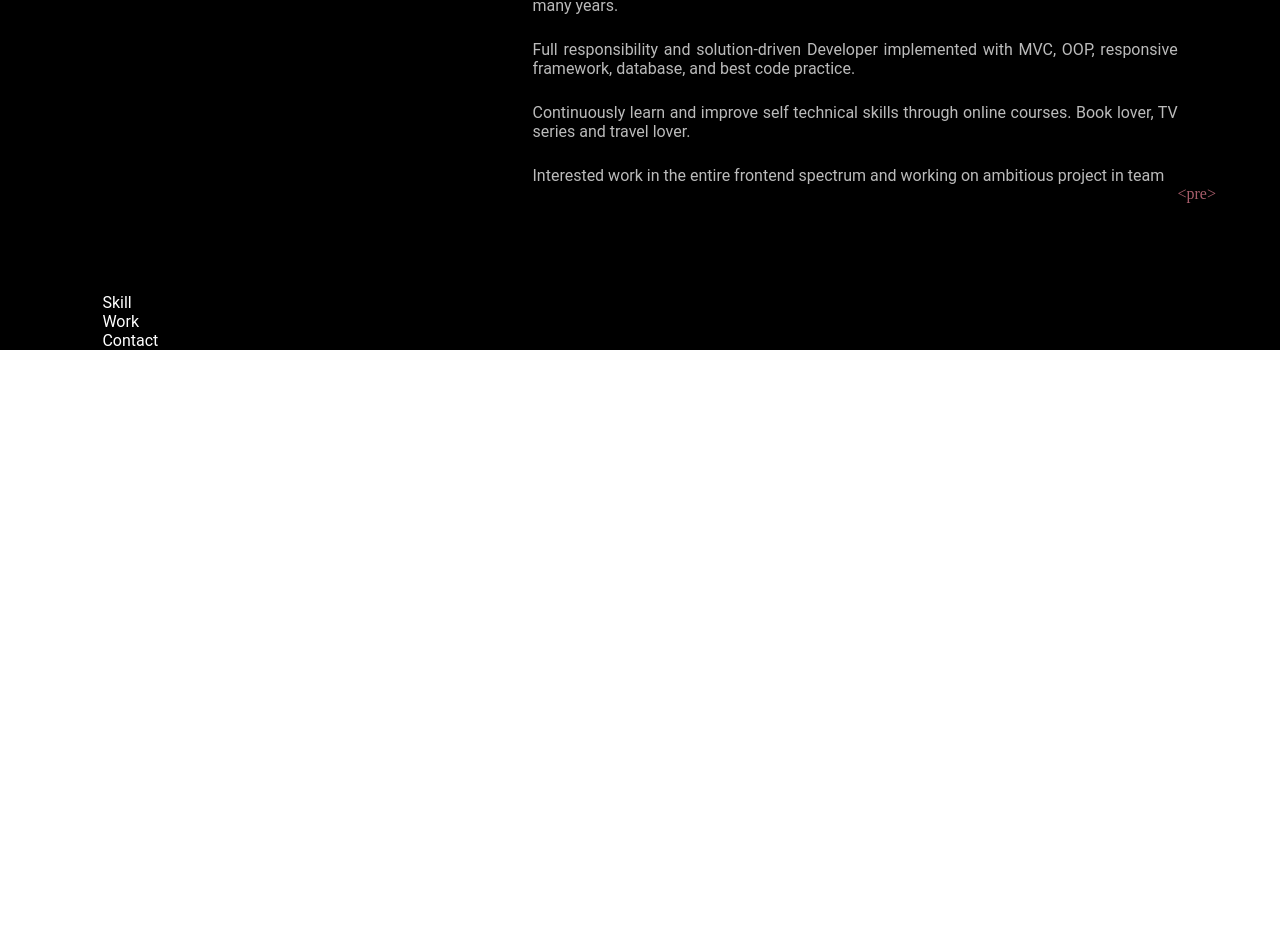
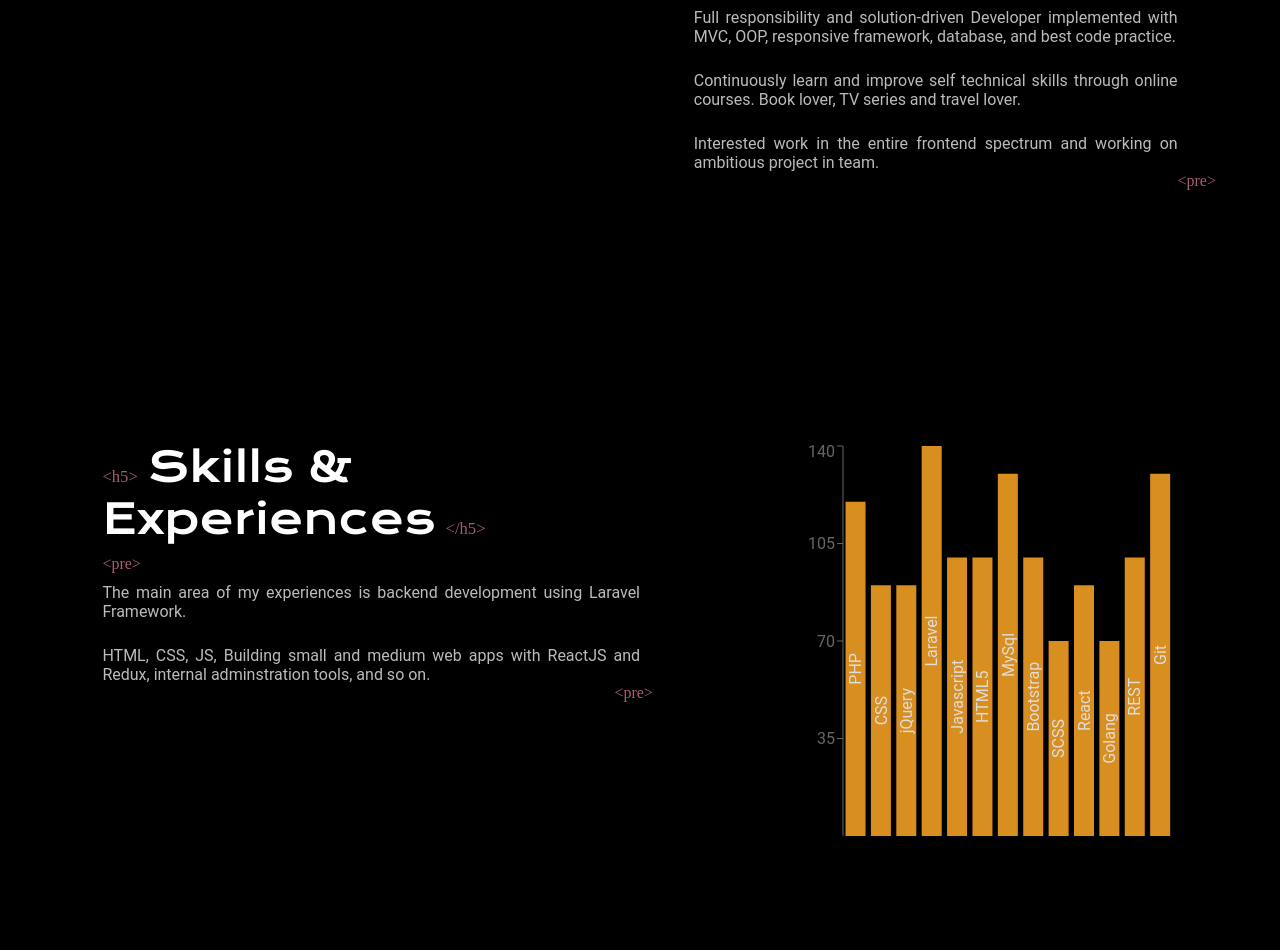
Before and after one commit to June17ang/react-personal-site, a React (Create React App) app: page / in a window 1280 px wide. Shown: the part 958-1908 px from the top of the page. Before the commit the page ends 1308 px from the top, so only its background shows below. Built offline with nearby package versions, Linux system fonts and the light colour scheme; a web font is replaced by a local one.

Commit message:
Add skill info and page
Signed-off-by: Ang Chun Yee <chun1991.ang@gmail.com>

```diff
--- a/package.json
+++ b/package.json
@@ -15,6 +15,7 @@
     "react": "^17.0.1",
     "react-dom": "^17.0.1",
     "react-scripts": "4.0.1",
+    "recharts": "^2.0.3",
     "web-vitals": "^0.2.4"
   },
   "scripts": {
--- a/src/App.css
+++ b/src/App.css
@@ -24,7 +24,9 @@ section {
 .title:before,
 .title:after,
 .aboutmeDesc:before,
-.aboutmeDesc:after {
+.aboutmeDesc:after,
+.skillDesc:before,
+.skillDesc:after {
   font-size: 40%;
   font-family: "Homemade Apple", cursive;
   color: #a85d6b;
@@ -127,7 +129,7 @@ section {
 
 .title {
   font-family: "Krona One", sans-serif;
-  font-size: calc(100% + 4vw);
+  font-size: calc(100% + 2vw);
 }
 
 .title:before {
@@ -155,7 +157,7 @@ section {
   content: "<pre>";
   font-size: 100%;
   position:absolute;
-  right: 62%;
+  right: 48%;
 }
 
 .aboutmeDesc:after {
@@ -166,5 +168,38 @@ section {
 }
 
 .aboutmeAnimation {
-  min-width: 40%;
+  min-width: 55%;
+  max-width: 60%;
 }
+
+.skillChart {
+  width: 400px;
+}
+
+.skill-content{
+  max-width: 50%;
+}
+
+#skillDiv {
+  display: flex;
+  flex-direction: row;
+  justify-content: space-between;
+  margin-top: 25%;
+}
+
+.skillDesc > div:first-child {
+  margin-top: 10px;
+}
+
+.skillDesc:before {
+  content: "<pre>";
+  font-size: 100%;
+  margin-top: 10px;
+}
+
+.skillDesc:after {
+  content: "<pre>";
+  font-size: 100%;
+  position: absolute;
+  left: 48%;
+}
--- a/src/components/Home.js
+++ b/src/components/Home.js
@@ -23,6 +23,7 @@ export default function Home() {
                   className="homelinkedin btnShape"
                   href={details.linkedin}
                   target="_blank"
+                  rel="noreferrer"
                 >
                   Linkedin
                 </a>
--- a/src/components/Skill.js
+++ b/src/components/Skill.js
@@ -1,5 +1,36 @@
 import React from "react";
+import { details } from "../data/Skill";
+import { BarChart, Bar, XAxis, YAxis, LabelList } from "recharts";
 
 export default function Skill() {
-  return <div>Skill</div>;
+  return (
+    <div>
+      <section id="skill">
+        <div id="skillDiv">
+          <div className="skill-content">
+            <div className="skillTitle title">{details.title}</div>
+            <div className="skillDesc desc">
+              {details.desc.map((descr) => (
+                <div>{descr}</div>
+              ))}
+            </div>
+          </div>
+          <div className="skillChart">
+            <BarChart width={400} height={400} data={details.skills}>
+              <XAxis dataKey="skill" hide />
+              <YAxis />
+              <Bar dataKey="lvl" fill="#d98e20">
+                <LabelList
+                  dataKey="skill"
+                  position="inside"
+                  angle="-90"
+                  fill="#ddd"
+                />
+              </Bar>
+            </BarChart>
+          </div>
+        </div>
+      </section>
+    </div>
+  );
 }
--- a/src/data/About.js
+++ b/src/data/About.js
@@ -4,6 +4,6 @@ export const details = {
     "Professionally connected with web development industry and information technology for many years.",
     "Full responsibility and solution-driven Developer implemented with MVC, OOP, responsive framework, database, and best code practice.",
     "Continuously learn and improve self technical skills through online courses. Book lover, TV series and travel lover.",
-    "Interested work in the entire frontend spectrum and working on ambitious project in team",
+    "Interested work in the entire frontend spectrum and working on ambitious project in team.",
   ],
 };
--- a/src/data/Skill.js
+++ b/src/data/Skill.js
@@ -6,27 +6,71 @@ export const details = {
   ],
   linkedin_contact: "https://www.linkedin.com/in/june-ang-97406182/",
   pluralsight: "https://app.pluralsight.com/profile/ang-chunyee",
-  skill: [
-    "PHP",
-    "CSS",
-    "jQuery",
-    "Laravel Framework",
-    "PHP Unit Test",
-    "Javascript",
-    "HTML5",
-    "MySQL",
-    "Bootstrap",
-    "SCSS",
-    "ReactJS",
-    "Redux",
-    "Golang",
-    "Jest",
-    "Redis",
-    "Git",
-    "Vargant",
-    "Docker",
-    "REST",
-    "npm",
-    "json",
+  skills: [
+    {
+      skill: "PHP",
+      lvl: 120,
+      fullMark: 150,
+    },
+    {
+      skill: "CSS",
+      lvl: 90,
+      fullMark: 150,
+    },
+    {
+      skill: "jQuery",
+      lvl: 90,
+      fullMark: 150,
+    },
+    {
+      skill: "Laravel",
+      lvl: 140,
+      fullMark: 150,
+    },
+    {
+      skill: "Javascript",
+      lvl: 100,
+      fullMark: 150,
+    },
+    {
+      skill: "HTML5",
+      lvl: 100,
+      fullMark: 150,
+    },
+    {
+      skill: "MySql",
+      lvl: 130,
+      fullMark: 150,
+    },
+    {
+      skill: "Bootstrap",
+      lvl: 100,
+      fullMark: 150,
+    },
+    {
+      skill: "SCSS",
+      lvl: 70,
+      fullMark: 150,
+    },
+    {
+      skill: "React",
+      lvl: 90,
+      fullMark: 150,
+    },
+    {
+      skill: "Golang",
+      lvl: 70,
+      fullMark: 150,
+    },
+    {
+      skill: "REST",
+      lvl: 100,
+      fullMark: 150,
+    },
+    {
+      skill: "Git",
+      lvl: 130,
+      fullMark: 150,
+    },
   ],
 };
```
Also changed, not shown: 2 other files (tests, documents, lock files or other folders).
